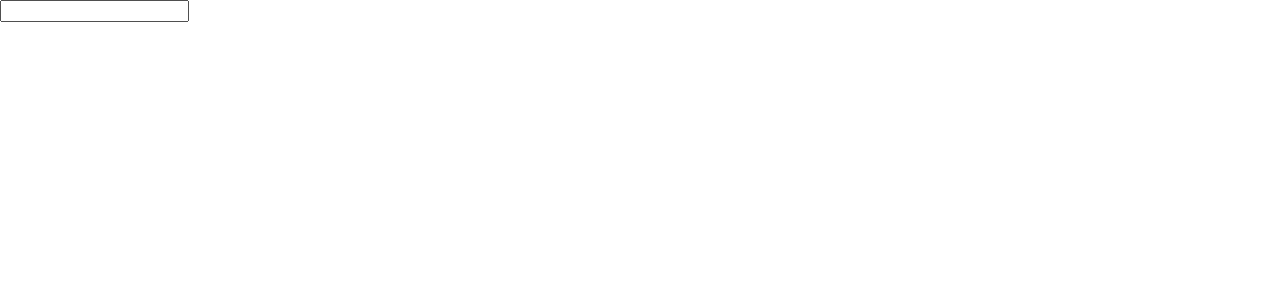
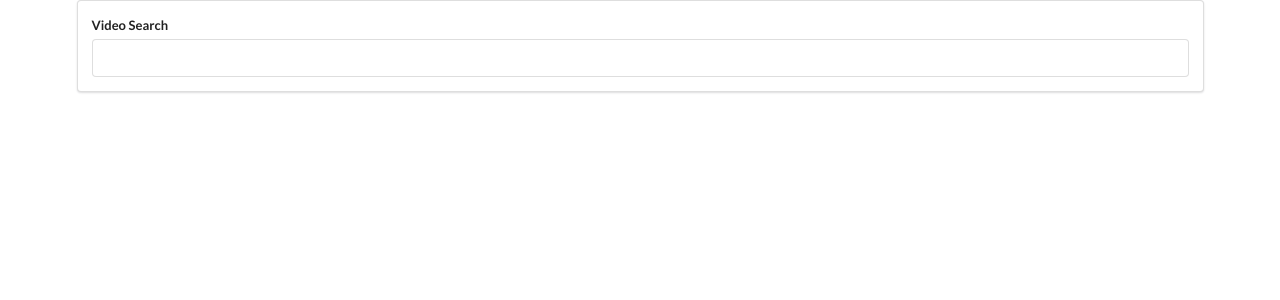
Before and after one commit to aaculp/youtubeVideos, a React (Create React App) app in the folder ReactCourse/youtube-videos/: page / in a window 1280 px wide. Shown: the top 300 px of the page. Built offline with nearby package versions, Linux system fonts and the light colour scheme.

Commit message:
added SearchBar component and set up functionality. Now going to set up Youtube API in the App component

```diff
--- a/ReactCourse/youtube-videos/src/App.js
+++ b/ReactCourse/youtube-videos/src/App.js
@@ -3,9 +3,16 @@
 import SearchBar from './SearchBar';
 
 export default class App extends Component {
+    state = {}
+
+    onComponentDidMount() {
+
+    }
+
+
     render() {
         return (
-            <div>
+            <div className='ui container'>
                 <SearchBar />
             </div>
         )
--- a/ReactCourse/youtube-videos/src/SearchBar.js
+++ b/ReactCourse/youtube-videos/src/SearchBar.js
@@ -1,19 +1,33 @@
 import React, { Component } from 'react'
 
 export default class SearchBar extends Component {
-    state = {
-        term: ''
+    state = { term: '' }
+
+    onInputChange = (e) => {
+        this.setState({ term: e.target.value })
+        console.log(this.state.term)
     }
 
-    onSearchSubmit = (e) => {
-        this.setState({term: e})
+    onFormSubmit = (e) => {
+        e.preventDefault();
+
+        //TODO: Make sure to call callback from parent component
     }
 
 
     render() {
         return (
-            <div>
-                <input value={this.state.term} />
+            <div className='search-bar ui segment'>
+                <form className='ui form' onSubmit={this.onFormSubmit}>
+                    <div className='field'>
+                        <label>Video Search</label>
+                        <input
+                            type='text'
+                            value={this.state.term}
+                            onChange={this.onInputChange}
+                        />
+                    </div>
+                </form>
             </div>
         )
     }
```
